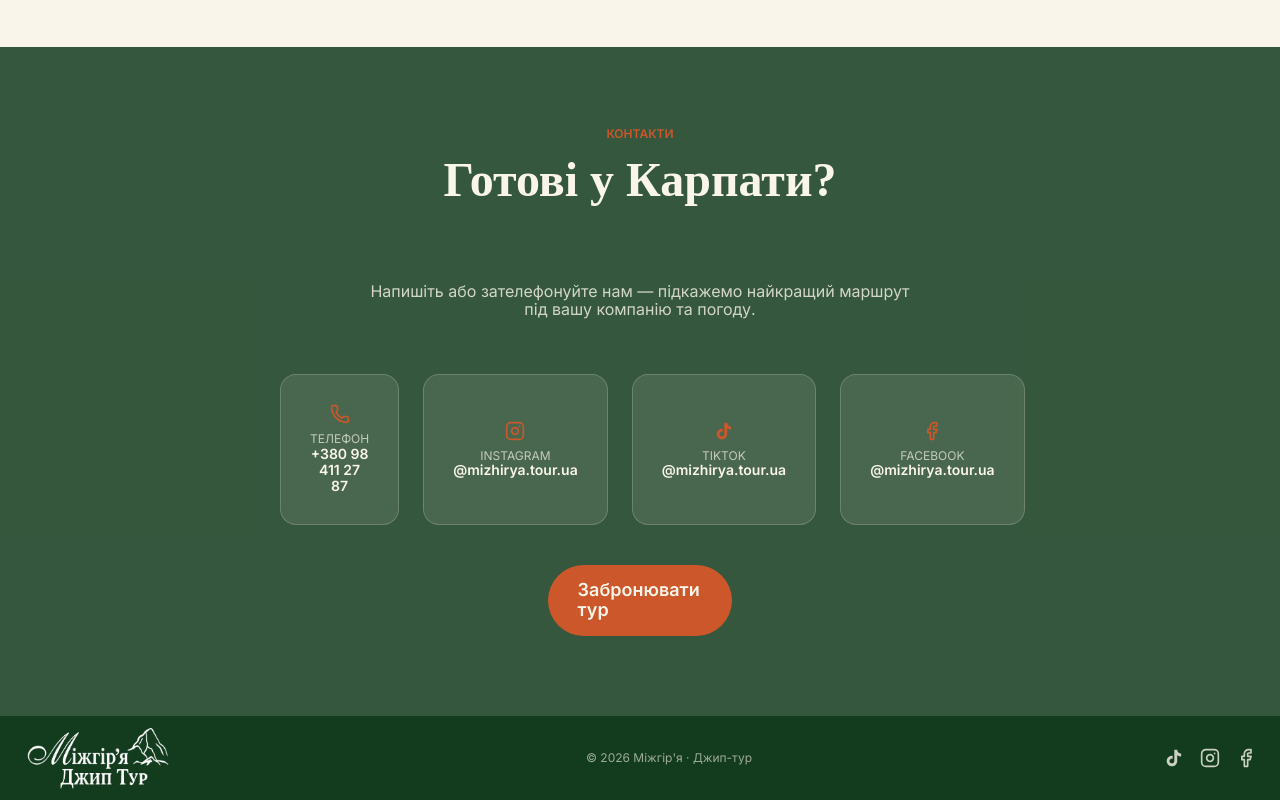
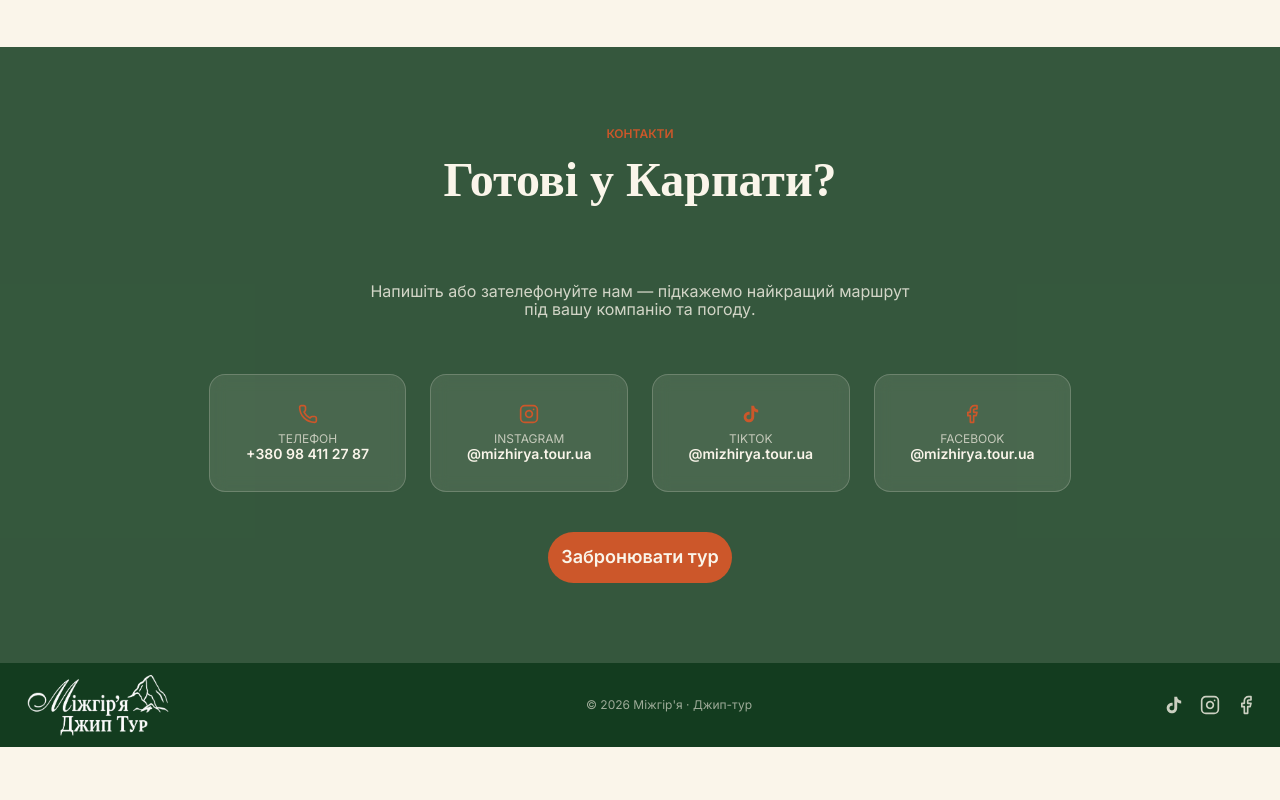
Before and after one commit to Roman24-git/Mizhhirya-jeep-tours, a plain HTML site: page index.html in a window 1280 px wide. Shown: the part 9877-10677 px from the top of the page. After the commit the page ends 10624 px from the top, so only its background shows below. Drawn offline with nearby package versions, Linux system fonts and the light colour scheme; a web font is replaced by a local one.

Commit message:
Add files via upload

```diff
--- a/css/style.css
+++ b/css/style.css
@@ -877,12 +877,10 @@ body {
 
 .contact__list {
   display: flex;
-  width: 100%;
+  width: 70%;
   margin-top: 56px;
   justify-content: space-between;
   gap: 24px;
-  padding-left: 256px;
-  padding-right: 256px;
 }
 
 .contact__item {
@@ -941,6 +939,7 @@ body {
   font-size: 18px;
   margin-top: 40px;
   transition: all 0.3s ease;
+  white-space: nowrap;
 }
 
 .contact__button:hover {
--- a/index.html
+++ b/index.html
@@ -1,5 +1,5 @@
 <!DOCTYPE html>
-<html lang="en">
+<html lang="uk">
   <head>
     <meta charset="UTF-8" />
     <meta name="viewport" content="width=device-width, initial-scale=1.0" />
```
